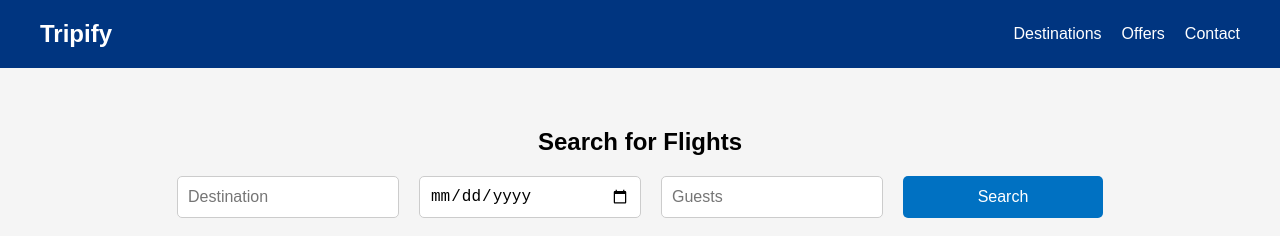
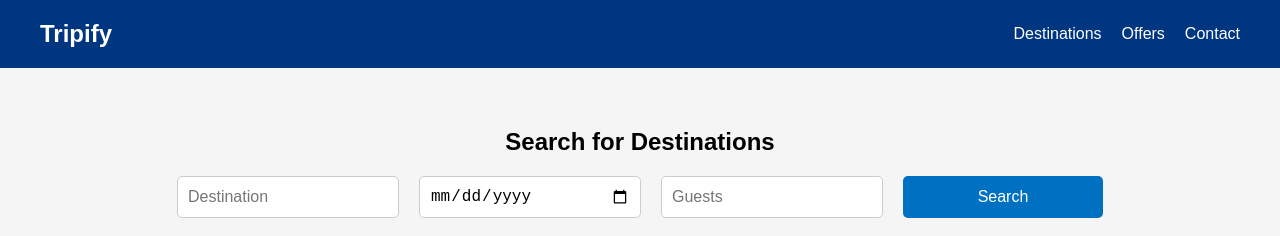
Before and after one commit to deadjoker21/tripify, a website: page public/index.html in a window 1280 px wide. Shown: the top 236 px of the page. Drawn offline with Linux system fonts and the light colour scheme.

Commit message:
Update index.html

```diff
--- a/public/index.html
+++ b/public/index.html
@@ -26,7 +26,7 @@
     <!-- Search Form -->
     <section class="search-section">
         <div class="search-container">
-            <h1>Search for Flights</h1>
+            <h1>Search for Destinations</h1>
             <form id="searchForm" action="/save-search-data" method="POST">
                 <input type="text" id="destination" name="destination" placeholder="Destination" required>
                 <input type="date" id="date" name="date" required>
```
